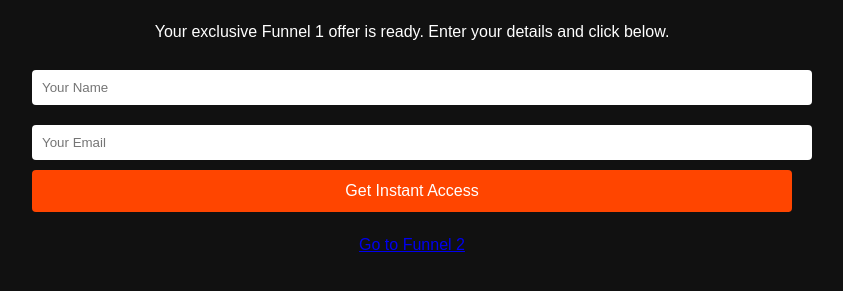
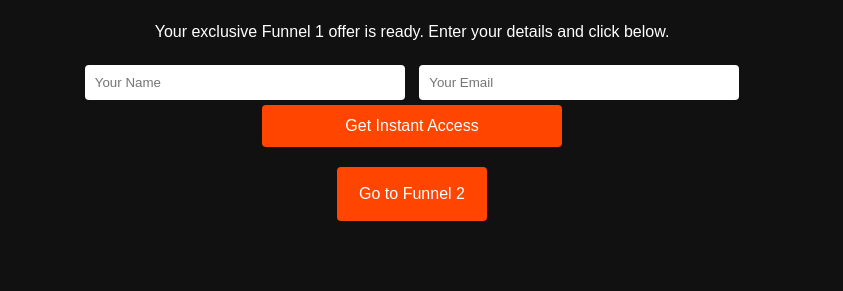
Before and after one commit to clkaffl237/clicksuccesslab.space, a plain HTML site: page hotwaveforce/index.html in a window 1280 px wide. Shown: the part 109-400 px from the top of the page, without its empty margins (228-1071 px from the left). Drawn offline with Linux system fonts and the light colour scheme.

Commit message:
Update index.html

```diff
--- a/hotwaveforce/index.html
+++ b/hotwaveforce/index.html
@@ -2,36 +2,17 @@
 <html lang="en">
 <head>
   <meta charset="UTF-8">
-  <title>Welcome to Hotwave Force</title>
-  <meta name="viewport" content="width=device-width, initial-scale=1.0">
+  <title>Funnel 1 - Hotwave Force</title>
+  <meta name="viewport" content="width=device-width, initial-scale=1">
   <style>
-    body {
-      background:#111;
-      color:#fff;
-      font-family:Arial, sans-serif;
-      text-align:center;
-      padding:40px;
-    }
-    .wrap { max-width:760px; margin:0 auto }
-    input {
-      width: 100%;
-      padding: 10px;
-      margin: 10px 0;
-      border: none;
-      border-radius: 4px;
-    }
-    button {
-      background:#ff4500;
-      color:white;
-      border:none;
-      padding:12px;
-      width:100%;
-      cursor:pointer;
-      font-size:16px;
-      border-radius:4px;
-    }
+    body { background:#111; color:#fff; font-family:Arial, sans-serif; text-align:center; padding:40px; }
+    .wrap { max-width:760px; margin:0 auto; }
+    input { padding:10px; margin:5px; width:80%; max-width:300px; border-radius:4px; border:none; }
+    button { background:#ff4500; color:white; border:none; padding:12px; width:80%; max-width:300px;
+             cursor:pointer; font-size:16px; border-radius:4px; }
     button:hover { background:#e63e00; }
-    p { line-height:1.6 }
+    p { line-height:1.6; }
+    a.cta { display:inline-block; padding:14px 22px; background:#ff4500; color:#fff; text-decoration:none; border-radius:4px; }
   </style>
 </head>
 <body>
@@ -39,16 +20,15 @@
     <h1>Welcome to Hotwave Force</h1>
     <p>Your exclusive Funnel 1 offer is ready. Enter your details and click below.</p>
 
-    <!-- FORM wired to n8n webhook -->
-    <form action="https://clkaff1237.app.n8n.cloud/webhook-test/clicksuccess-lead" method="POST">
-      <input type="text" name="name" placeholder="Your Name" required>
-      <input type="email" name="email" placeholder="Your Email" required>
+    <!-- Form: Replace ACTION URL with your n8n PRODUCTION webhook -->
+    <form method="POST" action="PASTE_YOUR_PRODUCTION_WEBHOOK_URL_HERE">
+      <input type="text" name="name" placeholder="Your Name" required />
+      <input type="email" name="email" placeholder="Your Email" required />
       <button type="submit">Get Instant Access</button>
     </form>
 
-    <!-- Backup link to Funnel 2 -->
-    <p style="margin-top:20px">
-      <a href="/funnel2/">Go to Funnel 2</a>
+    <p style="margin-top:20px;">
+      <a href="/funnel2" class="cta">Go to Funnel 2</a>
     </p>
   </div>
 </body>
```
